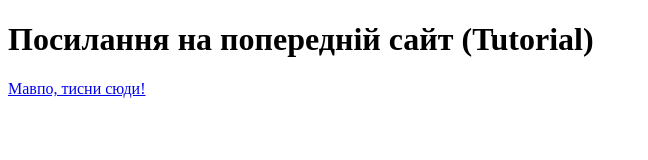
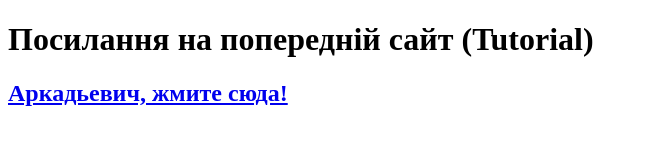
Before and after one commit to Oleh-Orlovskyi/Training, a plain HTML site: page index.html in a window 1280 px wide. Shown: the whole page, without its empty margins (0-648 px from the left). Drawn offline with Linux system fonts and the light colour scheme.

Commit message:
Заміна Лесі на Аркадьевича

```diff
--- a/index.html
+++ b/index.html
@@ -8,6 +8,6 @@
 </head>
 <body>
     <h1>Посилання на попередній сайт (Tutorial)</h1>
-    <a href="https://oleh-orlovskyi.github.io/Tutorial/">Мавпо, тисни сюди!</a>
+    <h2><a href="https://oleh-orlovskyi.github.io/Tutorial/">Аркадьевич, жмите сюда!</a></h2>
 </body>
 </html>
```
